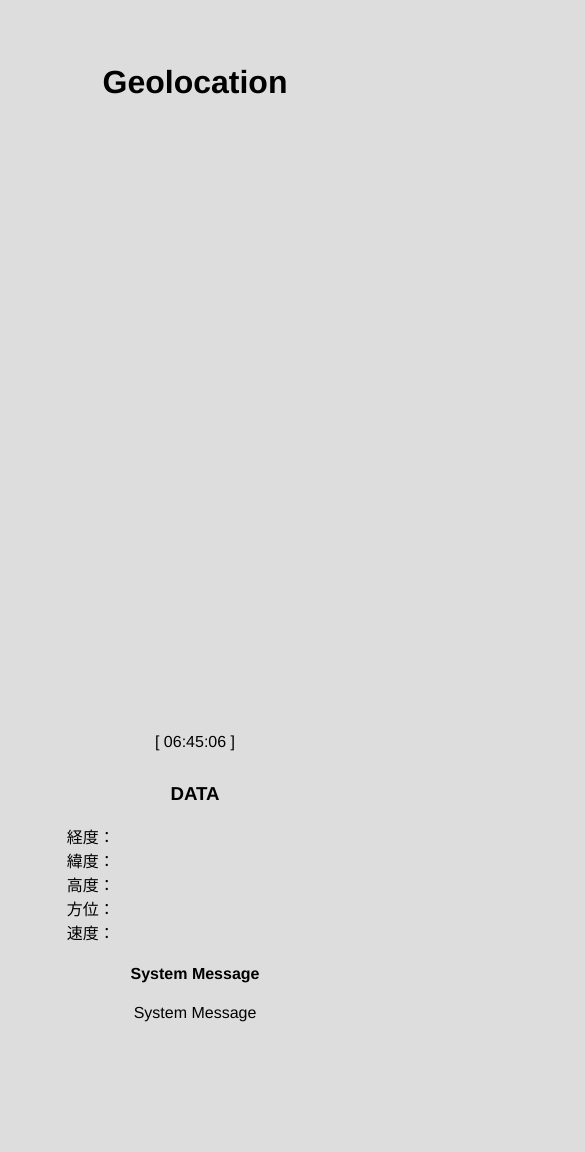
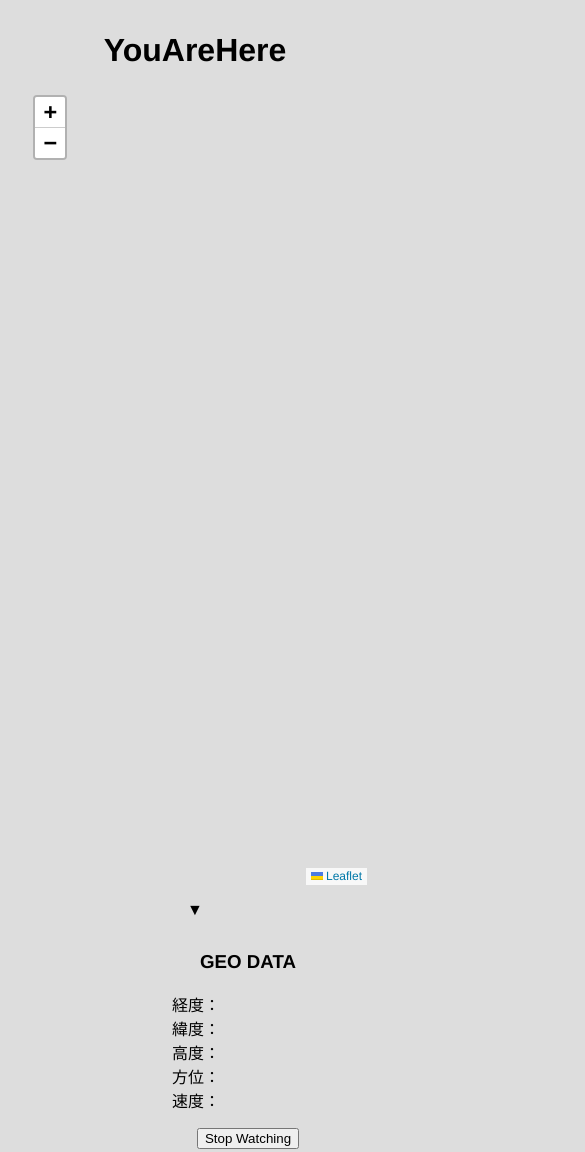
Before and after one commit to koichi-inoue/YouAreHere, a plain HTML site: page index.html in a window 390 px wide. Shown: the top 1152 px of the page, 585 px wide, since content can reach past the window. Before the commit the page ends 1054 px from the top, so only its background shows below. Drawn offline with nearby package versions, Linux system fonts and the light colour scheme.

Commit message:
Add files via upload

```diff
--- a/index.html
+++ b/index.html
@@ -2,7 +2,7 @@
 <html>
 <head>
   <meta charset="UTF-8">
-  <title>Geolocation Sample</title>
+  <title>YouAreHere</title>
   <link href="https://unpkg.com/leaflet@1.7.1/dist/leaflet.css" rel="stylesheet" >
   <link href="style.css" rel="stylesheet" >
   <script src ="https://unpkg.com/leaflet@1.7.1/dist/leaflet.js"></script>
@@ -10,13 +10,12 @@
 </head>
 
 <body>
-	<h1>Geolocation</h1>
+	<h1>YouAreHere</h1>
 
 	<div id="map"></div>
-
-	<div id="container">
-		<p id="timeInfo">00:00:00</p>
-		<h3>DATA</h3>
+	<p>▼</p>
+	<div id="information">
+		<h3>GEO DATA</h3>
 		<ul>
 		<li>経度：<span id="longitude"></span></li>
 		<li>緯度：<span id="latitude"></span></li>
@@ -25,8 +24,8 @@
 		<li>速度：<span id="speed"></span></li>
 		</ul>
 
-		<h4>System Message</h4>
-		<p><span id="message">System Message</span></p>
+	<p><button onclick="clearWatchPosition()">Stop Watching</button></p>
+
 	</div>
 </body>
 
--- a/script.js
+++ b/script.js
@@ -1,66 +1,58 @@
+var map;
+
 var longitude;
 var latitude;
 var altitude;
 var heading;
 var speed;
-var geoLocationOptions;
-var watchID;
 
 var messageElement;
 var timeInfo;
 
-function StampTime(){
-	var t = new Date();
-	var hh = t.getHours(); if(hh<10){ hh = "0"+hh;}
-	var mm = t.getMinutes(); if(mm<10){ mm = "0"+mm;}
-	var ss = t.getSeconds(); if(ss<10){ ss = "0"+ss;}
-	return hh+ ':' + mm + ':' + ss;
-}
+var watchID;
 
-function CheckPosition(){
+
+function WatchPosition(){
 
 	if (navigator.geolocation) {
 
 		watchID = navigator.geolocation.watchPosition(
 
 			function(position){
-				var longitudeText = position.coords.longitude + '';
-				var latitudeText = position.coords.latitude + '';
-				var altitudeText = position.coords.altitude + '';
-				var headingText = position.coords.heading + '';
-				var speedText = position.coords.speed + '';
-
-				longitude.innerText = longitudeText.substring(0, 12);
-				latitude.innerText = latitudeText.substring(0, 12);
-				altitude.innerText = altitudeText.substring(0, 12);
-				heading.innerText = headingText.substring(0, 12);
-				speed.innerText = speedText.substring(0, 12);
-
-				timeInfo.innerText = '[ ' + StampTime() + ' ]';
-
-				// div要素のid
-				var map = L.map('map');
 
 				// 中心の緯度・経度とズームレベルを指定
-				map.setView([position.coords.latitude, position.coords.longitude], 20);
-
+				map.setView([position.coords.latitude, position.coords.longitude], 16);
 				//表示するタイルレイヤのURLとAttributionコントロールを設定
 				L.tileLayer(
 				// OpenStreetMap を利用
 				'https://{s}.tile.openstreetmap.org/{z}/{x}/{y}.png' , {
 					attribution: '&copy; <a href="https://www.openstreetmap.org/copyright">OpenStreetMap</a> contributors'
 				}).addTo(map);
-
+				// マーカーを表示
 				L.marker([ position.coords.latitude, position.coords.longitude ] ).addTo(map)
 				.bindPopup('You are here.')
 				.openPopup();
+
+				// テキスト情報の表示
+				var longitudeText = position.coords.longitude + '';
+				var latitudeText = position.coords.latitude + '';
+				var altitudeText = position.coords.altitude + '';
+				var headingText = position.coords.heading + '';
+				var speedText = position.coords.speed + '';
+				longitude.innerText = longitudeText.substring(0, 12);
+				latitude.innerText = latitudeText.substring(0, 12);
+				altitude.innerText = altitudeText.substring(0, 12);
+				heading.innerText = headingText.substring(0, 12);
+				speed.innerText = speedText.substring(0, 12);
 			},
 
-			function(positionError){
-				messageElement.innerText = positionError.code + ': ' + positionError.message;
-			},
+			null,
 
-			geoLocationOptions
+			{
+				enableHighAccuracy: true,
+				timeout: 3000,
+				maximumAge: 600000
+			}
 
 		);
 
@@ -68,15 +60,18 @@ function CheckPosition(){
 		window.alert("お使いの環境では Geolocation が使えません");
 	}
 
-	function clearWatchPosition() {
-    	navigator.geolocation.clearWatch(watchID);
-	}
+}
 
+function clearWatchPosition() {
+	navigator.geolocation.clearWatch(watchID);
 }
 
 window.onload = function() {
 
-	// Get Location /////////////
+	// div要素のID
+	map = L.map('map');
+
+	// テキスト要素のID
 	longitude = document.getElementById('longitude');
 	latitude = document.getElementById('latitude');
 	accuracy = document.getElementById('accuracy');
@@ -85,17 +80,6 @@ window.onload = function() {
 	heading = document.getElementById('heading');
 	speed = document.getElementById('speed');
 
-	geoLocationOptions = {
-		enableHighAccuracy: true,
-		timeout: 3000,
-		maximumAge: 600000
-	};
-
-	messageElement = document.getElementById('message');
-
-	timeInfo = document.getElementById('timeInfo');
-	timeInfo.innerText = '[ ' + StampTime() + ' ]';
-
-	CheckPosition();
+	WatchPosition();
 
 }
--- a/style.css
+++ b/style.css
@@ -6,7 +6,7 @@ body{
 
 h1 {
   text-align: center;
-  margin-top: 4rem;
+  margin-top: 2rem;
   margin-bottom: 1rem;
 }
 
@@ -16,19 +16,14 @@ p {
 }
 
 #map {
-  width: 800px;
-  height: 600px;
+  width: 92%;
+  height: 800px;
   margin: auto;
 }
 
-
-#container{
+#information{
 	width: 30rem;
 	margin: auto;
-}
-
-#buttons{
-	margin-bottom: 2rem;
 }
 
 ul{
@@ -42,14 +37,3 @@ li {
 	text-align: left;
 	list-style-type: none;
 }
-
-@media only screen and (max-width: 640px) {
-
-    #container{
-      width: 90%;
-    }
-
-		ul{
-			width: auto;
-		}
-}
```
